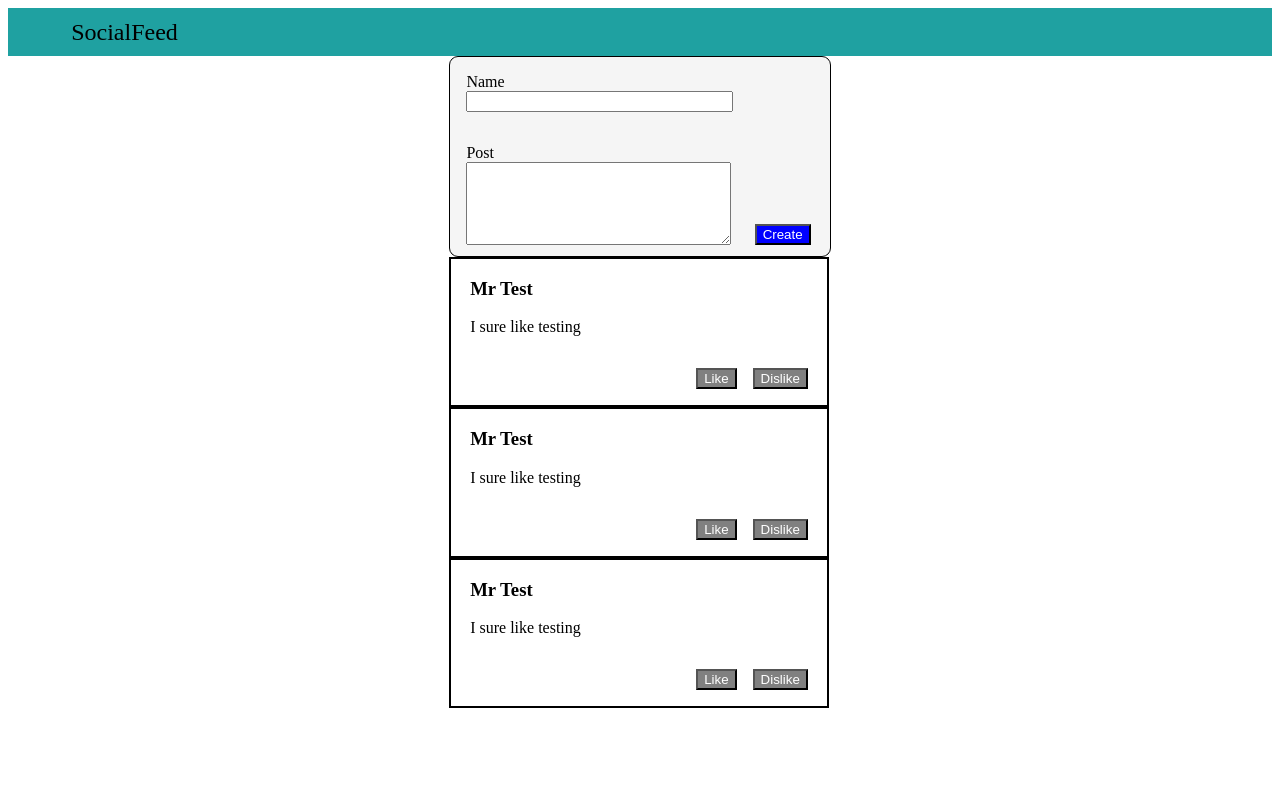
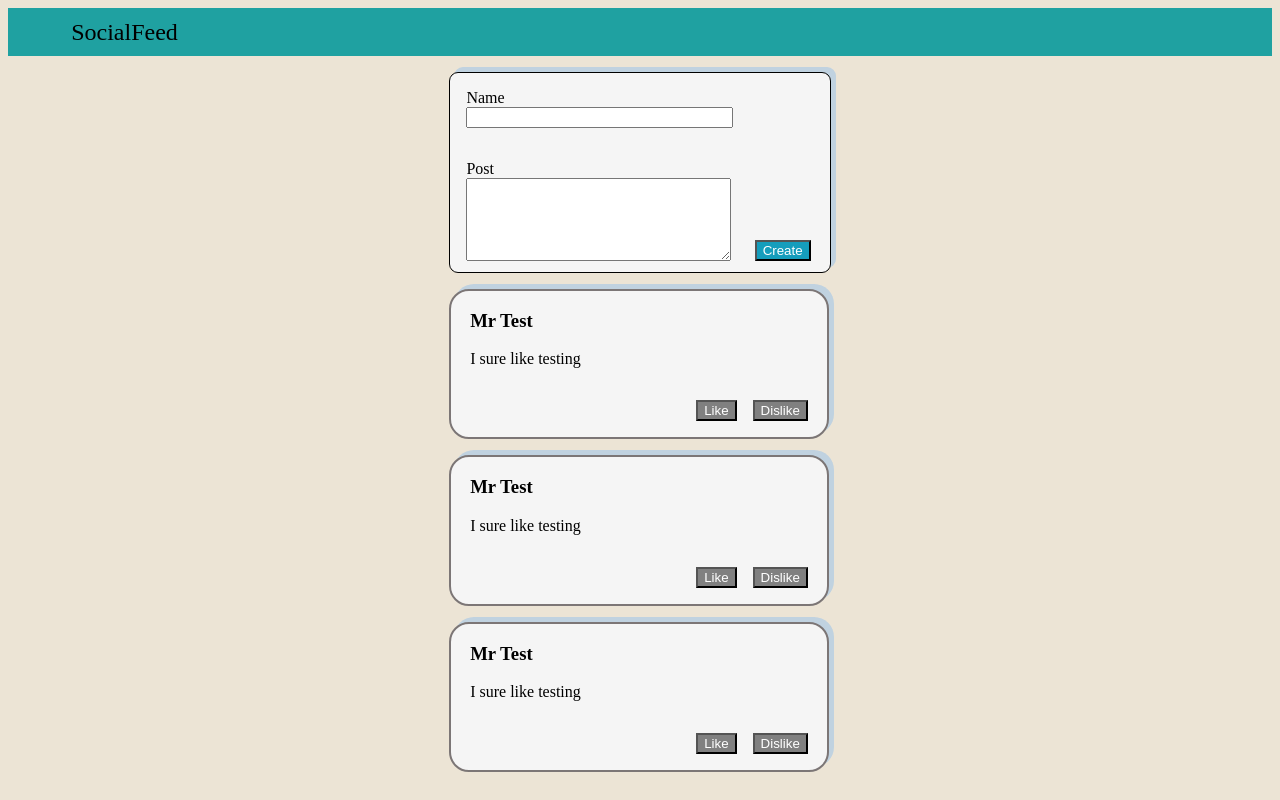
Before and after one commit to WallochMatt/socialFeed, a React (Create React App) app: page / in a window 1280 px wide. Built offline with nearby package versions, Linux system fonts and the light colour scheme.

Commit message:
feat: Reached MVP

```diff
--- a/public/index.html
+++ b/public/index.html
@@ -26,7 +26,7 @@
     -->
     <title>React App</title>
   </head>
-  <body>
+  <body style="background-color: #ece4d5;">
     <noscript>You need to enable JavaScript to run this app.</noscript>
     <div id="root"></div>
     <!--
--- a/src/Components/CreatePostForm/CreatePostForm.css
+++ b/src/Components/CreatePostForm/CreatePostForm.css
@@ -1,13 +1,15 @@
 .create{
-    background-color: blue;
+    background-color: rgb(21, 157, 188);
 }
 
 .post-box{
+    margin-top: 1em;
     display: flex;
     border: 1px;
     border-style: solid;
     border-radius: 9px;
     background-color: whitesmoke;
+    box-shadow: 5px -5px #c0d2e0;
     width: 30%;
     flex-direction: row;
     justify-content: space-between;
--- a/src/Components/PostList/PostList.css
+++ b/src/Components/PostList/PostList.css
@@ -1,7 +1,11 @@
 .list-item {
+    background-color: whitesmoke;
     border: 2px;
-    border-color: black;
+    border-color: #7c7676;
     border-style: solid;
+    border-radius: 20px;
+    margin-top: 1em;
+    box-shadow: 5px -5px #c0d2e0;
 }
 
 .width-lock {
```
